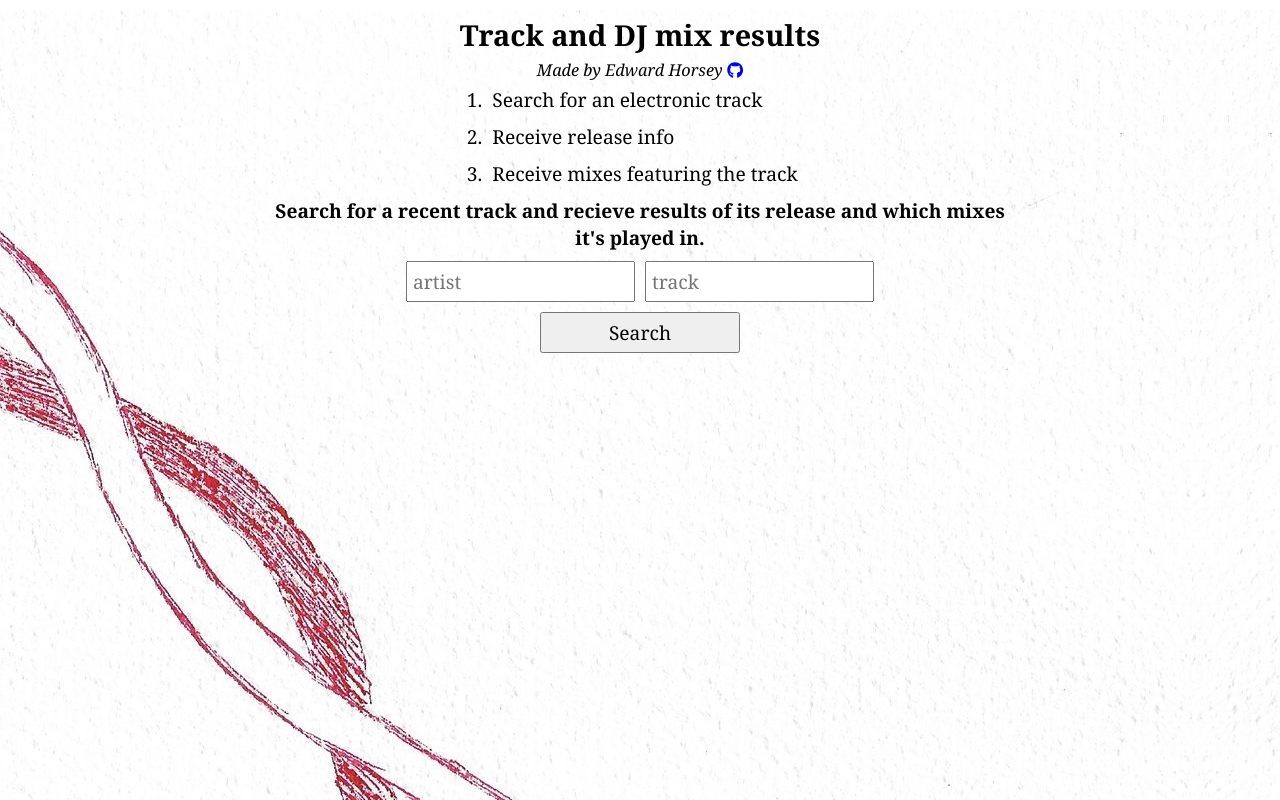
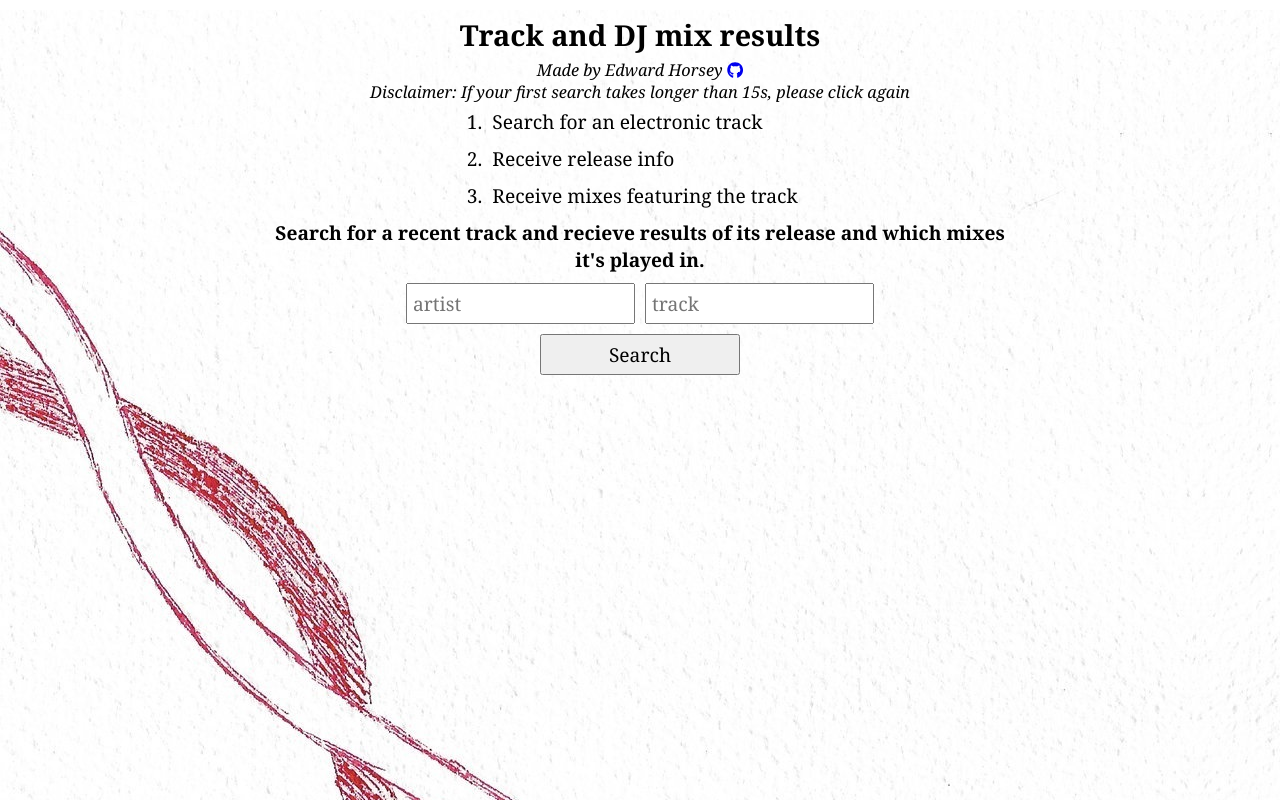
Before and after one commit to edwardhorsey/electronic-track-search-old, a React (Create React App) app: page / in a window 1280 px wide. Shown: the top 800 px of the page. Built offline with nearby package versions, Linux system fonts and the light colour scheme.

Commit message:
remove ws

```diff
--- a/src/App.jsx
+++ b/src/App.jsx
@@ -39,7 +39,6 @@ class App extends Component {
     .catch(error => console.log(error));
   }
 
-
   get discogsData() {
     return this.state.discogs;
   }
--- a/src/App.module.scss
+++ b/src/App.module.scss
@@ -8,5 +8,5 @@
 .main {
   background-image: url(./data/bgimg23.jpg);
   background-repeat: repeat;
-  height: 100vw;
+  height: 100vh;
 }
--- a/src/component/Discogs/Discogs.module.scss
+++ b/src/component/Discogs/Discogs.module.scss
@@ -13,7 +13,6 @@
   div {
     display: flex;
     margin-top: 10px;
-    // flex-wrap: wrap;
     @media only screen and (max-width: 600px) {
     flex-direction: column;
     }
--- a/src/component/Search/Search.jsx
+++ b/src/component/Search/Search.jsx
@@ -11,6 +11,7 @@ class Search extends Component {
       <nav className={styles.nav}>
         <h1>Track and DJ mix results</h1>
         <p>Made by Edward Horsey <a href="https://github.com/edwardhorsey" target="_blank" rel="noopener noreferrer"><FontAwesomeIcon icon={["fab", "github"]} /></a></p>
+        <p>Disclaimer: If your first search takes longer than 15s, please click again</p>
         <div className={styles.subtitles}>
           <ol>
             <li>Search for an electronic track</li>
--- a/src/container/SoundcloudContainer/Players/SoundcloudPlayer/SoundcloudPlayer.jsx
+++ b/src/container/SoundcloudContainer/Players/SoundcloudPlayer/SoundcloudPlayer.jsx
@@ -5,7 +5,6 @@ import ReactPlayer from "react-player";
 class SoundcloudPlayer extends Component {
 
   render() {
-
     return (
       <div className={styles.soundcloudplayer}>
         <p>{this.props.player.title}</p>
--- a/src/container/SoundcloudContainer/Players/SoundcloudPlayer/SoundcloudPlayer.module.scss
+++ b/src/container/SoundcloudContainer/Players/SoundcloudPlayer/SoundcloudPlayer.module.scss
@@ -1,6 +1,5 @@
 .soundcloudplayer {
   margin-top: 10px;
-
   p {
     padding-top: 10px;
     padding-bottom: 10px;
```
Also changed, not shown: src/container/ResultsContainer/ResultsContainer.module.scss (+0 -14 lines).
